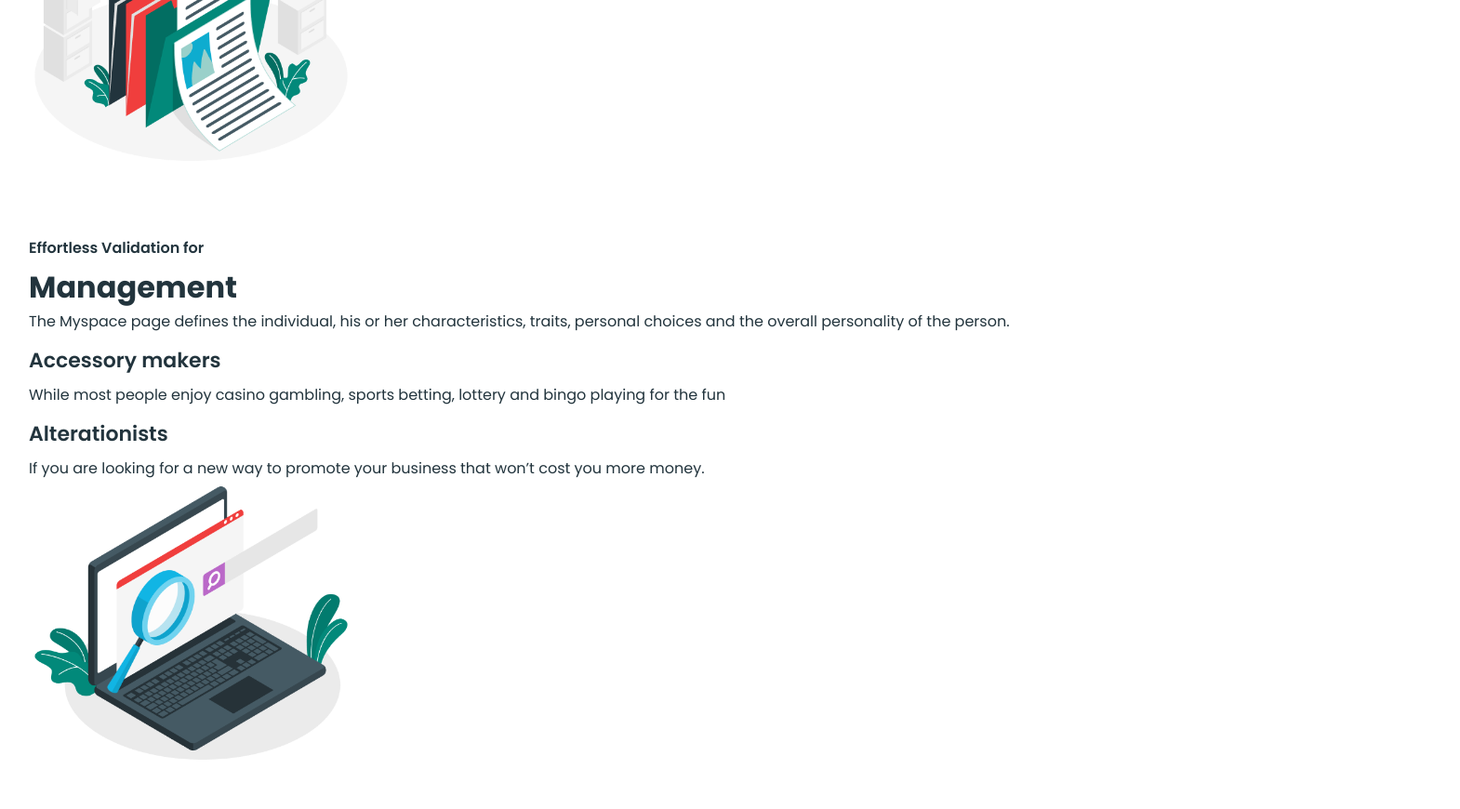
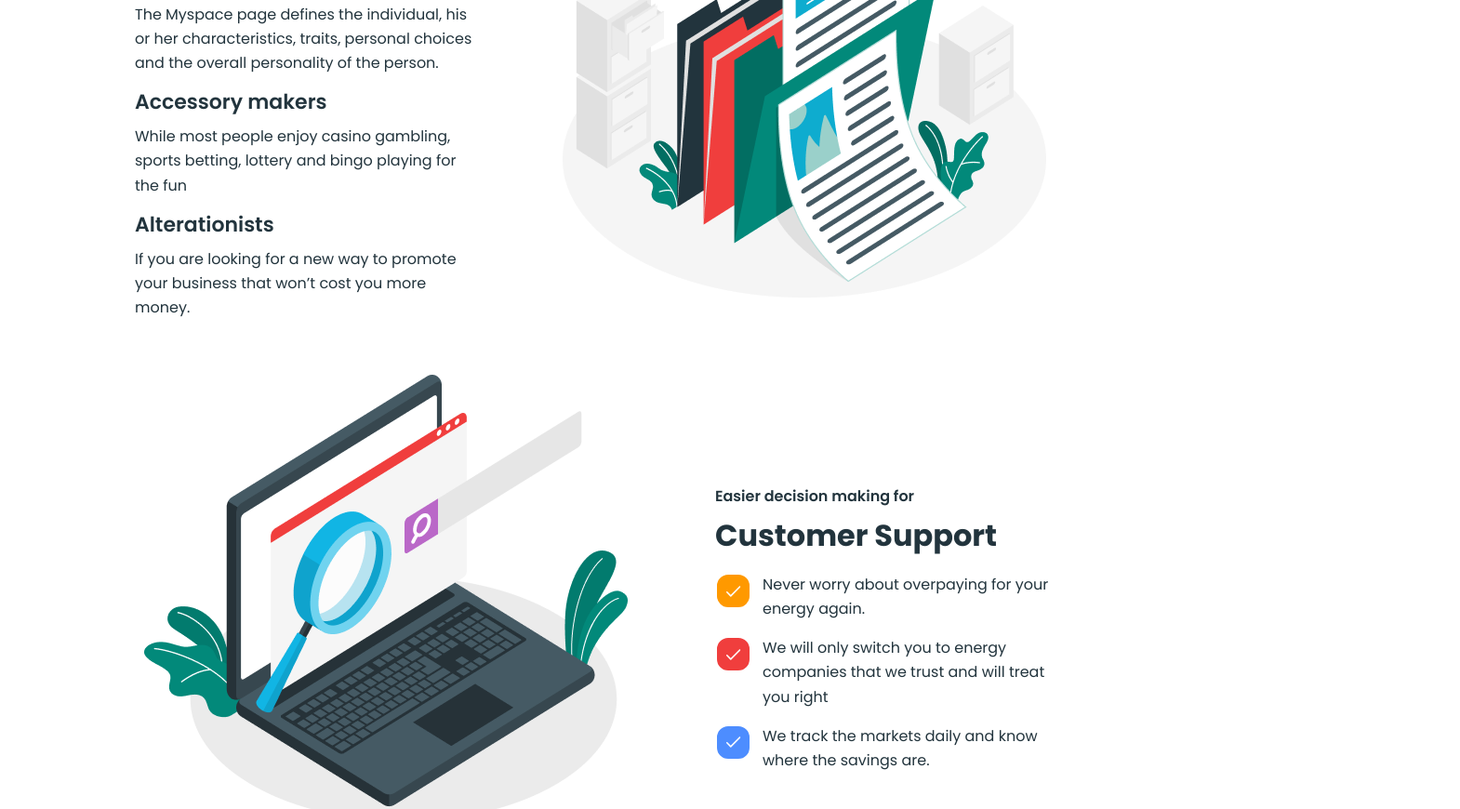
Before and after one commit to mafutka/buisnes-promotion, a plain HTML site: page index.html in a window 1280 px wide. Shown: the part 1389-2259 px from the top of the page at 93% size, 1570 px wide, since content can reach past the window. Drawn offline with nearby package versions, Linux system fonts and the light colour scheme.

Commit message:
menagement-desktop-styles

```diff
--- a/css/header.css
+++ b/css/header.css
@@ -53,7 +53,7 @@ a {
     display: flex;
     justify-content: space-between;
     align-items: center;
-    padding: 19px 32px;
+    padding: 19px 145px;
 }
 
     .nav {
@@ -68,12 +68,6 @@ a {
     .nav-list {
     display: flex;
     gap: 30px;
-}
-
-.nav-link {
-    line-height: 1.75;
-    padding: 26px 0;
-    display: block;
 }
 
 .current {
@@ -99,14 +93,12 @@ a {
 }
 
 .sign-in-btn {
-    display: block;
     border: 1px solid #bcd0e5;
     background-color: transparent;
     color: #173a56;
 }
 
 .sign-up-btn {
-    display: block;
     border: none;
     background-color: #02897a;
     color: #fff;
--- a/css/styles.css
+++ b/css/styles.css
@@ -227,7 +227,7 @@ text-align: center;
 margin: 0 auto;
 }
 
-/* region management  */
+/* region management  mobile*/
 
 .menagement-container {
     display: flex;
@@ -255,7 +255,9 @@ margin: 0 auto;
     flex-direction: column;
     gap: 12px;
 }
-
+.menagement-title {
+    margin-bottom: 16px;
+}
 .menagement-span {
     font-weight: 600;
     font-size: 16px;
@@ -293,3 +295,30 @@ margin: 0 auto;
 .blue-galochka{
     background: #4d8dff;;
 }
+
+/* region management  tablet-desktop*/
+
+@media (min-width: 768px) {
+    .menagement-container {
+    margin: 100px 145px ;
+}
+    .menagement-item {
+        display: flex;
+        flex-direction: row;
+        align-items: center;
+        gap: 84px;
+    }
+
+    .menagement-item.reverse {
+    flex-direction: row-reverse;
+  }
+
+    .menagement-img {
+    width: 540px;
+    height: 500px;
+    flex-shrink: 0;
+}
+  .menagement-text-block {
+    max-width: 486px;
+  }
+}
--- a/index.html
+++ b/index.html
@@ -130,7 +130,7 @@
     <div class="menagement-item reverse">
     <img class="menagement-img" src="./images/management-img.png" alt="management">
     <div class="menagement-text-block">
-    <h2><span class="menagement-span">Effortless Validation for</span><br>Management</h2>
+    <h2 class="menagement-title"><span class="menagement-span">Effortless Validation for</span><br>Management</h2>
     <ul class="menagement-list">
         <li class="menagement-list-item">
             <p>The Myspace page defines the individual, his or her characteristics, traits, personal choices and the overall
@@ -150,7 +150,7 @@
     <div class="menagement-item">
      <img class="menagement-img" src="./images/support-img.png" alt="support">
     <div class="menagement-text-block">
-    <h2><span class="menagement-span">Easier decision making for</span><br>
+    <h2 class="menagement-title"><span class="menagement-span">Easier decision making for</span><br>
     Customer Support</h2>
     <ul class="menagement-list">
         <li class="menagement-list-item support-item">
@@ -183,7 +183,7 @@
     <div class="menagement-item reverse">
     <img class="menagement-img" src="./images/collaboration-img.png" alt="collaboration-img">
     <div class="menagement-text-block">
-    <h2><span class="menagement-span">Optimisation for</span><br>Collaborative</h2>
+    <h2 class="menagement-title"><span class="menagement-span">Optimisation for</span><br>Collaborative</h2>
     <ul class="menagement-list">
         <li class="menagement-list-item">
             <p>Few would argue that, despite the advancements of feminism over the past three decades,
@@ -203,7 +203,8 @@
     </div>
     </section>
     <!-- #endregion management -->
-     <section>
+     <!-- #region stuff -->
+     <section class="stuff">
     <h2>Quick & Easy Process</h2>
     <p>Do you require some help for your project: Conception workshop,
     prototyping, marketing strategy, landing page, Ux/UI?</p>
```
